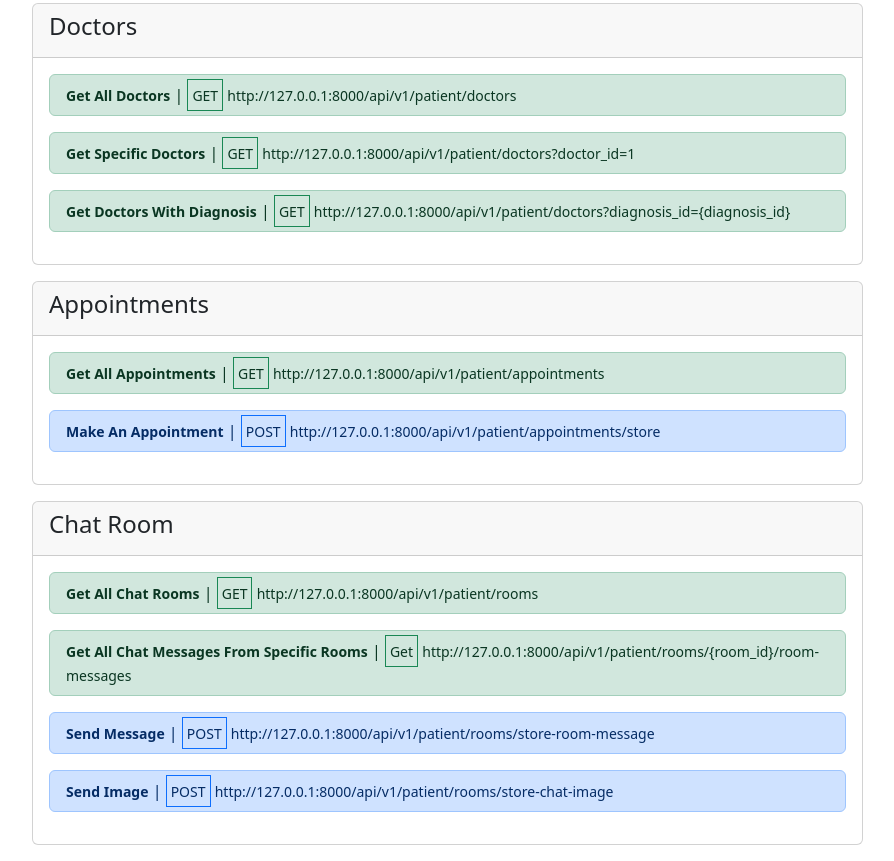
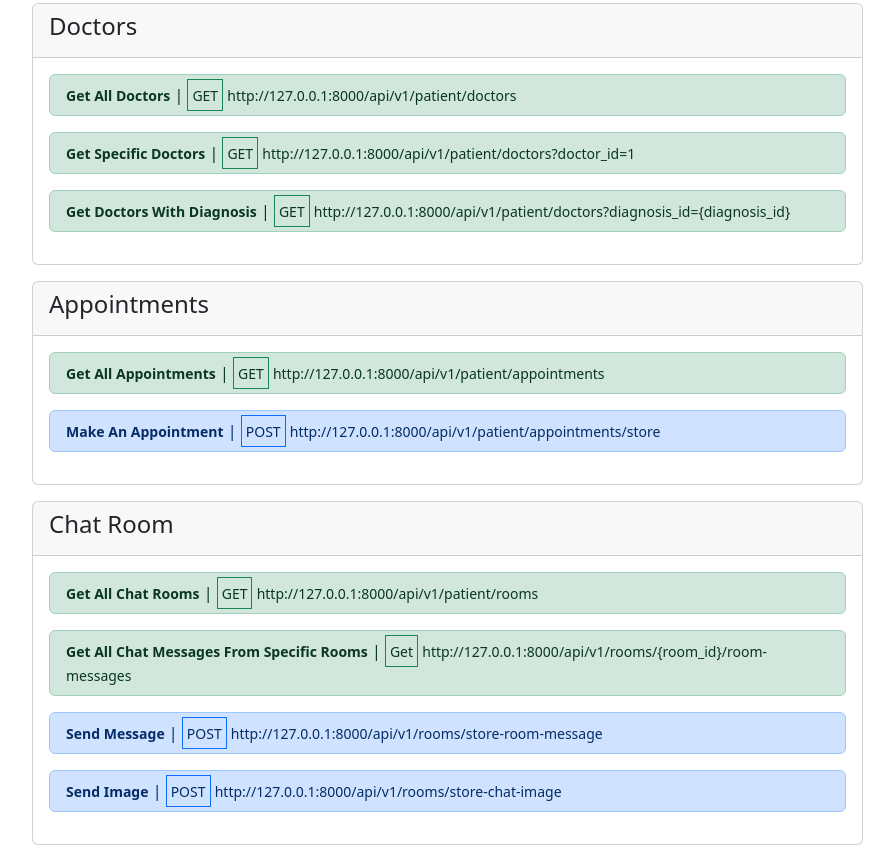
Before and after one commit to LingMyat/Patient-Api-Readable, a plain HTML site: page index.html in a window 1280 px wide. Shown: the part 1037-1898 px from the top of the page, without its empty margins (335-1229 px from the left). Drawn offline with nearby package versions, Linux system fonts and the light colour scheme.

Commit message:
Route Update

```diff
--- a/index.html
+++ b/index.html
@@ -1026,7 +1026,7 @@
                             <div class="alert py-2 alert-success" role="alert">
                                 <small><b>Get All Chat Messages From Specific Rooms</b></small> | <span
                                     class="border border-success p-1"><small>Get</small></span>
-                                <small>http://127.0.0.1:8000/api/v1/patient/rooms/{room_id}/room-messages</small>
+                                <small>http://127.0.0.1:8000/api/v1/rooms/{room_id}/room-messages</small>
                             </div>
                         </a>
                         <div class="collapse mb-3" id="collapseExample-5">
@@ -1039,7 +1039,7 @@
                                 <div>
                                     <small class="text-primary">
                                         <b>
-                                            "http://127.0.0.1:8000/api/v1/patient/rooms/1/room-messages"
+                                            "http://127.0.0.1:8000/api/v1/rooms/1/room-messages"
                                         </b>
                                     </small>
                                 </div>
@@ -1274,7 +1274,7 @@
                             <div class="alert py-2 alert-primary" role="alert">
                                 <small><b>Send Message</b></small> | <span
                                     class="border border-primary p-1"><small>POST</small></span>
-                                <small>http://127.0.0.1:8000/api/v1/patient/rooms/store-room-message</small>
+                                <small>http://127.0.0.1:8000/api/v1/rooms/store-room-message</small>
                             </div>
                         </a>
                         <div class="collapse mb-3" id="collapseExample-send-message">
@@ -1310,7 +1310,7 @@
                             <div class="alert py-2 alert-primary" role="alert">
                                 <small><b>Send Image</b></small> | <span
                                     class="border border-primary p-1"><small>POST</small></span>
-                                <small>http://127.0.0.1:8000/api/v1/patient/rooms/store-chat-image</small>
+                                <small>http://127.0.0.1:8000/api/v1/rooms/store-chat-image</small>
                             </div>
                         </a>
                         <div class="collapse mb-3" id="collapseExample-send-image">
```
